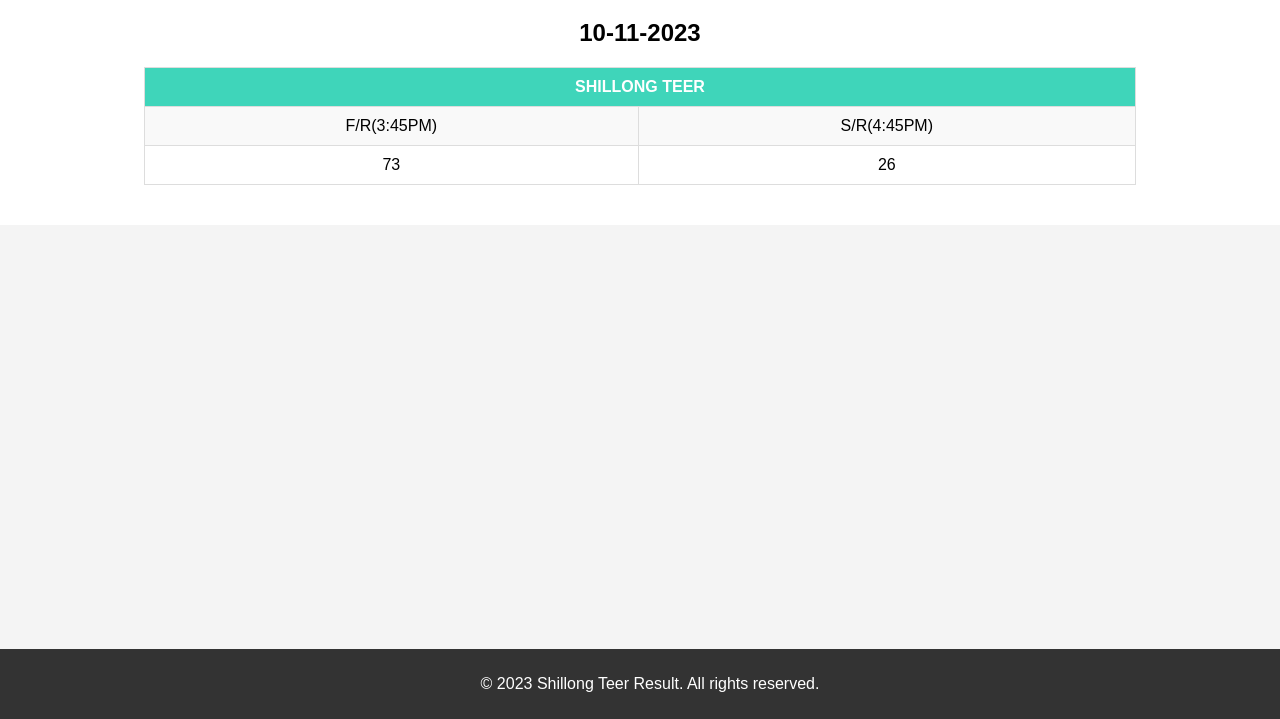
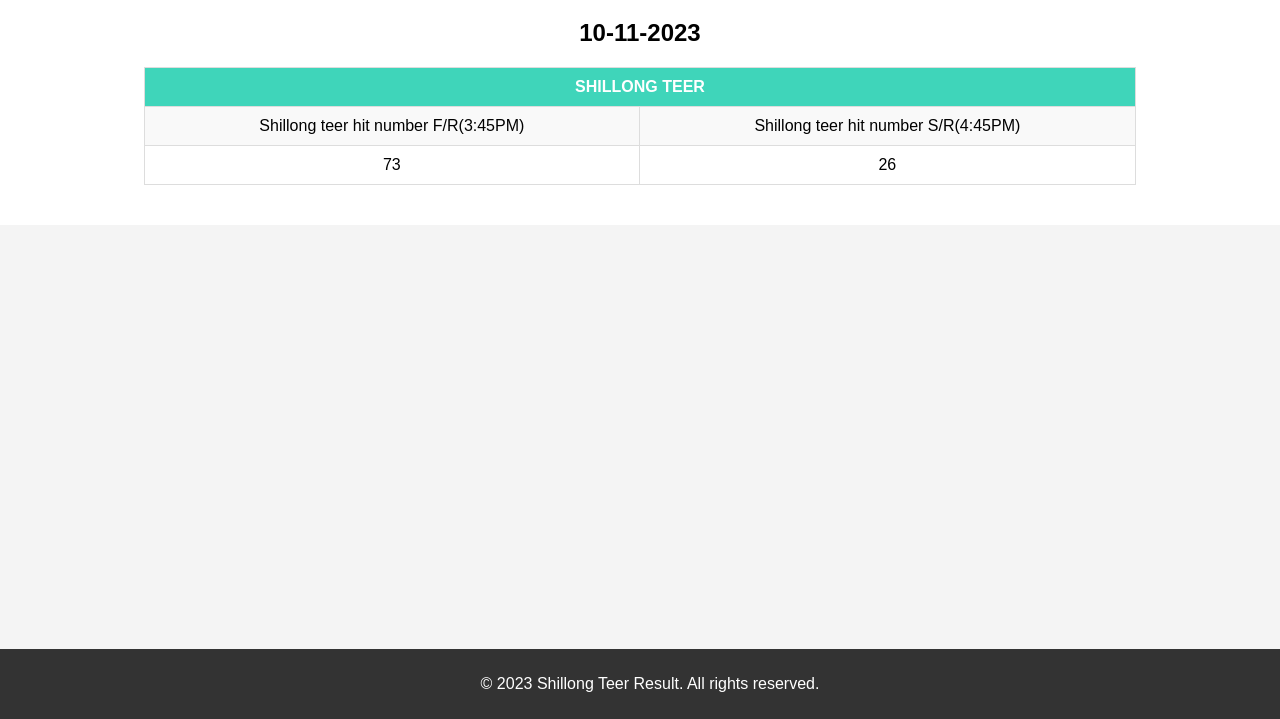
Before and after one commit to nilamroychoudhury1999/shillongteer, a plain HTML site: page index.html in a window 1280 px wide. Shown: the part 81-800 px from the top of the page. Drawn offline with Linux system fonts and the light colour scheme.

Commit message:
Update index.html

```diff
--- a/index.html
+++ b/index.html
@@ -67,8 +67,8 @@
                     <th colspan="2">SHILLONG TEER</th>
                 </tr>
                 <tr>
-                    <td align="center">F/R(3:45PM)</td>
-                    <td align="center">S/R(4:45PM)</td>
+                    <td align="center">Shillong teer hit number  F/R(3:45PM)</td>
+                    <td align="center">Shillong teer hit number  S/R(4:45PM)</td>
                 </tr>
                 <tr>
                     <!-- Shillong F/R Results -->
```
